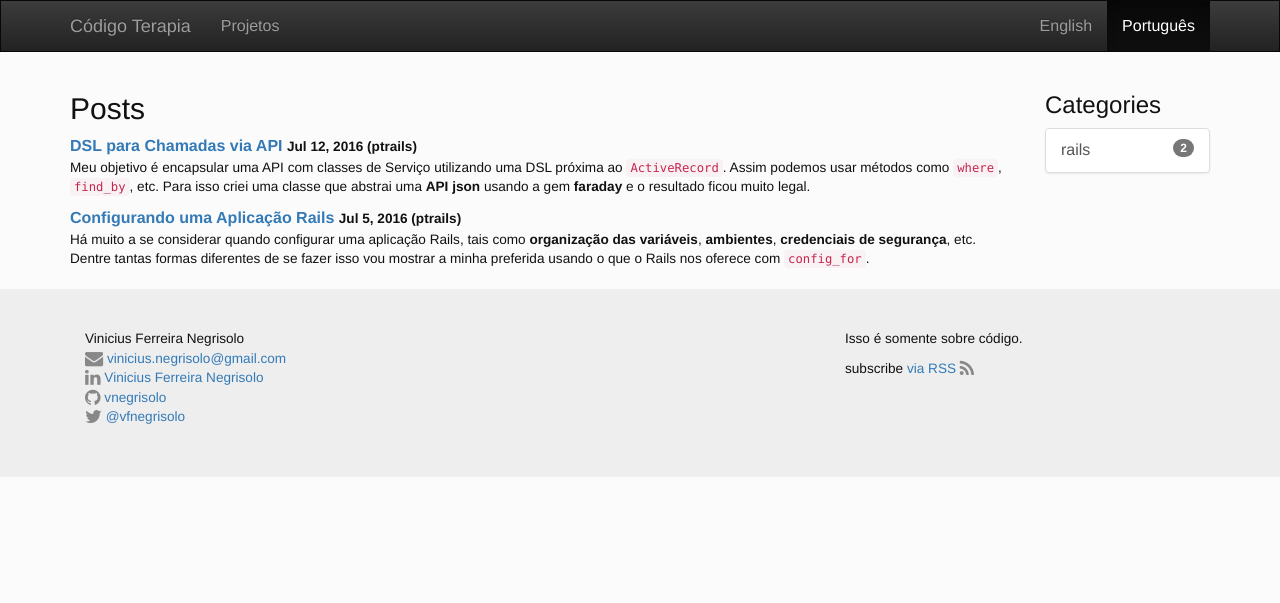
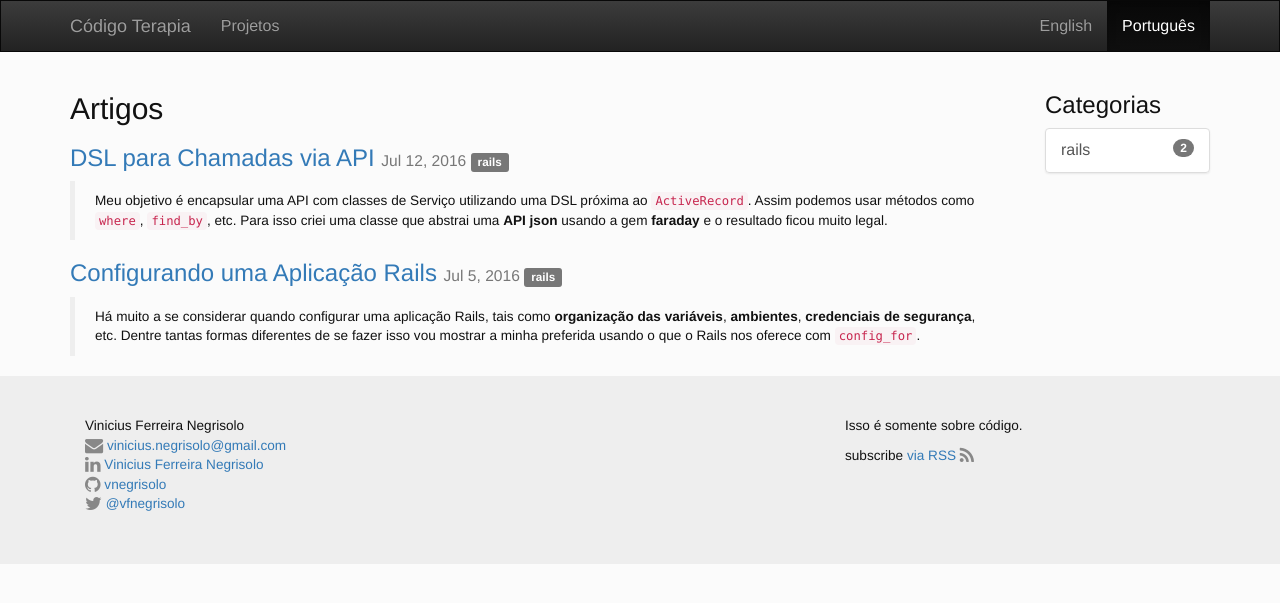
Before and after one commit to vnegrisolo/vnegrisolo.github.io, a Jekyll site: the page built from index.html, in a window 1280 px wide. Shown: the top 603 px of the page. Built offline with Jekyll 4.4.1, drawn with Linux system fonts in a browser that asks for light colours.

Commit message:
Add label to categories

```diff
--- a/_data/i18n/en.yml
+++ b/_data/i18n/en.yml
@@ -2,3 +2,5 @@ language: English
 title: Code Therapy
 description: This is just about coding.
 projects: Projects
+posts: Posts
+categories: Categories
--- a/_data/i18n/pt.yml
+++ b/_data/i18n/pt.yml
@@ -2,3 +2,5 @@ language: Português
 title: Código Terapia
 description: Isso é somente sobre código.
 projects: Projetos
+posts: Artigos
+categories: Categorias
--- /dev/null
+++ b/_includes/category_labels.html
@@ -0,0 +1,7 @@
+{% for category in include.categories %}
+  {% unless site.languages contains category %}
+    <a href="{{ category | i18n_url }}">
+      <span class="label label-default">{{ category }}</span>
+    </a>
+  {% endunless %}
+{% endfor %}
--- a/_includes/post_list_item.html
+++ b/_includes/post_list_item.html
@@ -1,7 +1,12 @@
 <dt>
-  <a href="{{ post.url | prepend: site.baseurl }}">{{ post.title }}</a>
-  <span class="small">{{ post.date | date: "%b %-d, %Y" }} ({{ post.categories }})</span>
+  <h3>
+    <a href="{{ post.url | prepend: site.baseurl }}">{{ post.title }}</a>
+    <span class="small">
+      {{ post.date | date: "%b %-d, %Y" }}
+      {% include category_labels.html categories=post.categories %}
+    </span>
+  </h3>
 </dt>
 <dd>
-  <small>{{post.excerpt}}</small>
+  <blockquote class="small">{{post.excerpt}}</blockquote>
 </dd>
--- a/_layouts/category.html
+++ b/_layouts/category.html
@@ -3,7 +3,7 @@ layout: default
 ---
 {% include i18n.html %}
 
-<h2>Category => {{ page.category }}</h2>
+<h2>{{ page.category }}</h2>
 
 <dl>
   {% assign posts = site.posts | where: "locale", locale_string %}
--- a/index.html
+++ b/index.html
@@ -5,11 +5,11 @@ layout: default
 
 <div class="row">
   <div class="col-md-10">
-    <h2>Posts</h2>
+    <h2>{% t posts %}</h2>
     {% include post_list.html %}
   </div>
   <div class="col-md-2">
-    <h3>Categories</h3>
+    <h3>{% t categories %}</h3>
     {% include category_list.html %}
   </div>
 </div>
```
Also changed, not shown: _layouts/post.html (+1 -8 lines).
